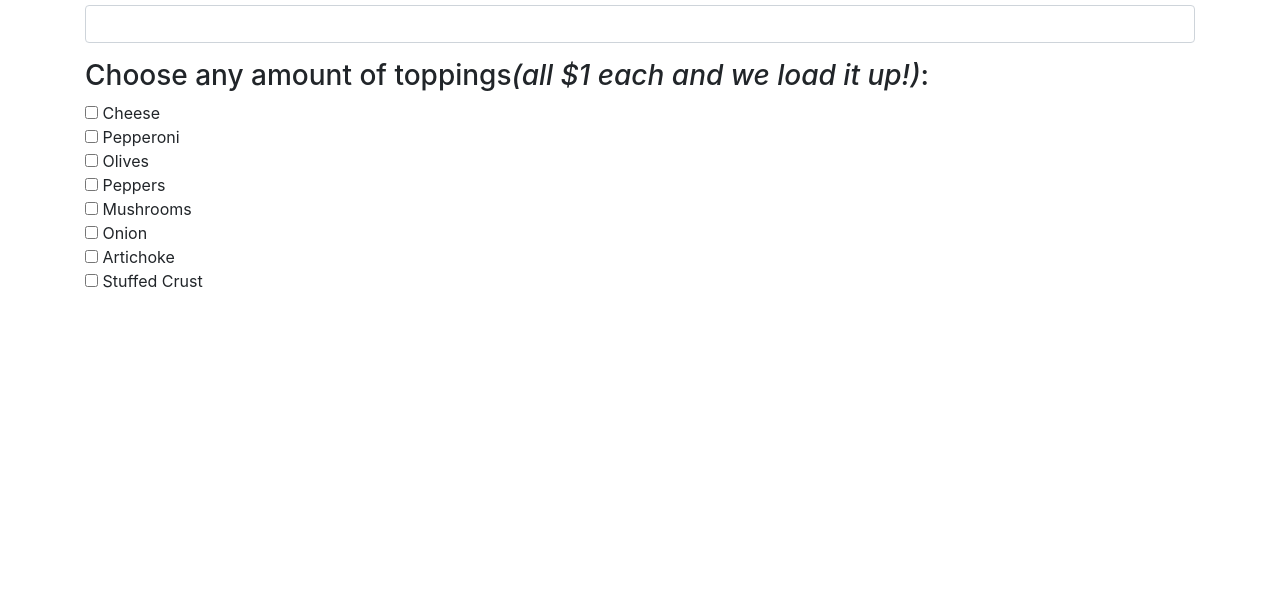
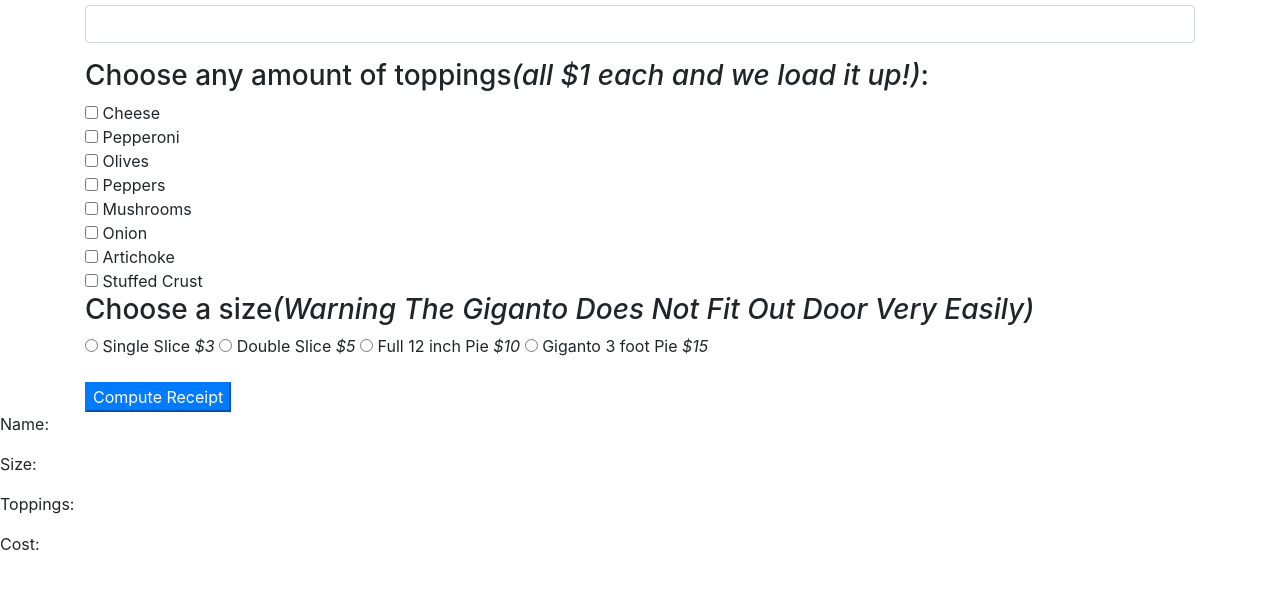
Before and after one commit to tlpackus/packus-pizza, a plain HTML site: page index.html in a window 1280 px wide. Shown: the part 83-672 px from the top of the page. Drawn offline with Linux system fonts and the light colour scheme.

Commit message:
add Radio for size selection, a submit button, and a guestReceipt for the outputs

```diff
--- a/index.html
+++ b/index.html
@@ -28,13 +28,34 @@
           <input type="checkbox" name="topping" value="artichoke"> Artichoke<br>
           <input type="checkbox" name="topping" value="stuff-crust"> Stuffed Crust<br>
         </div>
+        <h3>Choose a size<em>(Warning The Giganto Does Not Fit Out Door Very Easily)</em></h3>
+        <div class="radio">
+          <label>
+            <input type="radio" name="size" value="small">
+            Single Slice <em>$3</em>
+          </label>
+          <label>
+            <input type="radio" name="size" value="medium">
+            Double Slice <em>$5</em>
+          </label>
+          <label>
+            <input type="radio" name="size" value="large">
+            Full 12 inch Pie <em>$10</em>
+          </label>
+          <label>
+            <input type="radio" name="size" value="giganto">
+            Giganto 3 foot Pie <em>$15</em>
+          </label>
+        </div>
       </div>
-
-
-      </div>
-      </div>
+      <button type="submit" class="btn-primary">Compute Receipt</button>
     </form>
   </div>
-
+  <div class="guestReciept">
+    <p>Name: <span id="guestName"></span></p>
+    <p>Size: <span id="pizzaSize"></span></p>
+    <p>Toppings: <span id="pizzaTopping"></span></p>
+    <p>Cost: <span id="totalPrice"></span></p>
+  </div>
 </body>
 </html>
```
